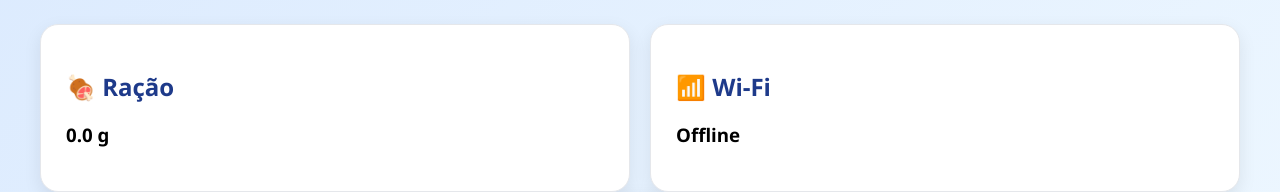
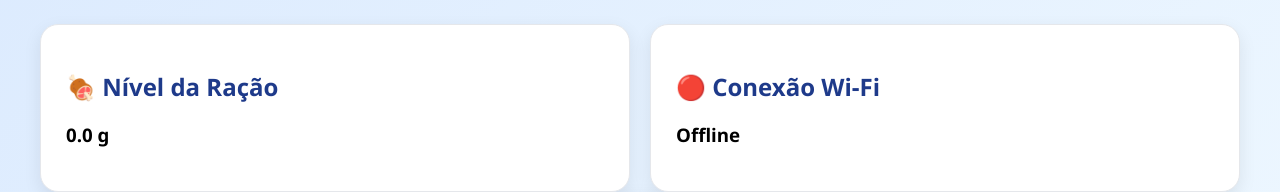
Before and after one commit to jaomarcelo/patinha-smart, a React (Vite) app in the folder FrontEnd/: page / in a window 1280 px wide. Shown: the part 174-366 px from the top of the page. Built offline with nearby package versions, Linux system fonts and the light colour scheme; no server answers.

Commit message:
Improve status management and UI text in App component
Refactor status handling and update UI labels for clarity.

```diff
--- a/FrontEnd/src/App.jsx
+++ b/FrontEnd/src/App.jsx
@@ -9,7 +9,6 @@ import Footer from "./components/Footer";
 import { getStatus, getHistorico } from "./services/api";
 
 function App() {
-
   const [status, setStatus] = useState({
     racao: 0,
     wifi: false
@@ -18,42 +17,37 @@ function App() {
   const [historico, setHistorico] = useState([]);
 
   useEffect(() => {
-
     async function carregarDados() {
       try {
         const dados = await getStatus();
 
-        // TRATAMENTO DO ERRO DE MAPEAMENTO:
-        // Se a API responder com "peso" (do Arduino), guardamos em "racao".
-        // Se responder com "racao", também funciona. Caso contrário, assume 0.
-        const dadosTratados = {
-          racao: dados.peso !== undefined ? dados.peso : (dados.racao !== undefined ? dados.racao : 0),
+        // Comunicação limpa: o backend agora sempre manda "racao" e "wifi"
+        setStatus({
+          racao: dados.racao !== undefined ? dados.racao : 0,
           wifi: dados.wifi !== undefined ? dados.wifi : false
-        };
-
-        setStatus(dadosTratados);
+        });
 
         const historicoBanco = await getHistorico();
 
         if (Array.isArray(historicoBanco)) {
-          setHistorico(historicoBanco);
+          // Inverte o array para mostrar os envios mais recentes no topo da tabela
+          setHistorico(historicoBanco.reverse());
         } else {
-          console.log("Resposta do histórico:", historicoBanco);
           setHistorico([]);
         }
 
       } catch (erro) {
-        console.log("Erro ao carregar os dados da API:", erro);
+        console.error("Erro na comunicação com a API IoT:", erro);
       }
     }
 
+    // Chama a primeira vez imediatamente
     carregarDados();
 
-    // Executa a função de 5 em 5 segundos para atualizar em tempo real
+    // Mantém a sincronização em tempo real a cada 5 segundos
     const intervalo = setInterval(carregarDados, 5000);
 
     return () => clearInterval(intervalo);
-
   }, []);
 
   return (
@@ -62,20 +56,18 @@ function App() {
 
       <div className="grid">
         <StatusCard
-          titulo="Ração"
-          // Exibe o valor formatado com uma casa decimal e a unidade em gramas
+          titulo="Nível da Ração"
           valor={`${Number(status.racao).toFixed(1)} g`}
           emoji="🍖"
         />
 
         <StatusCard
-          titulo="Wi-Fi"
-          valor={status.wifi ? "Conectado" : "Offline"}
-          emoji="📶"
+          titulo="Conexão Wi-Fi"
+          valor={status.wifi ? "Online" : "Offline"}
+          emoji={status.wifi ? "🟢" : "🔴"}
         />
       </div>
 
-      {/* O componente de alertas recebe o valor corrigido em gramas */}
       <Alerts racao={status.racao} />
 
       <HistoryTable historico={historico} />
```
